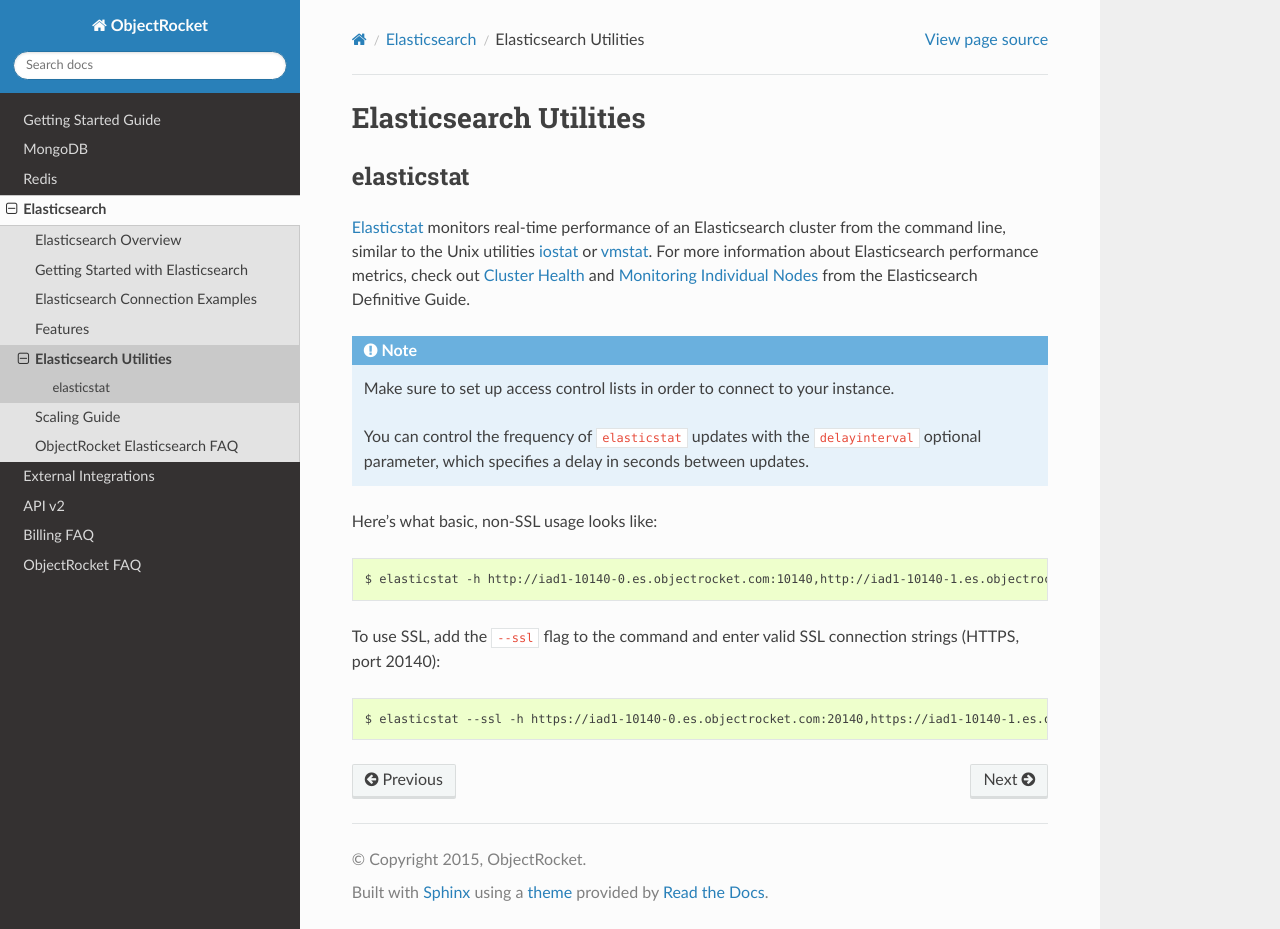
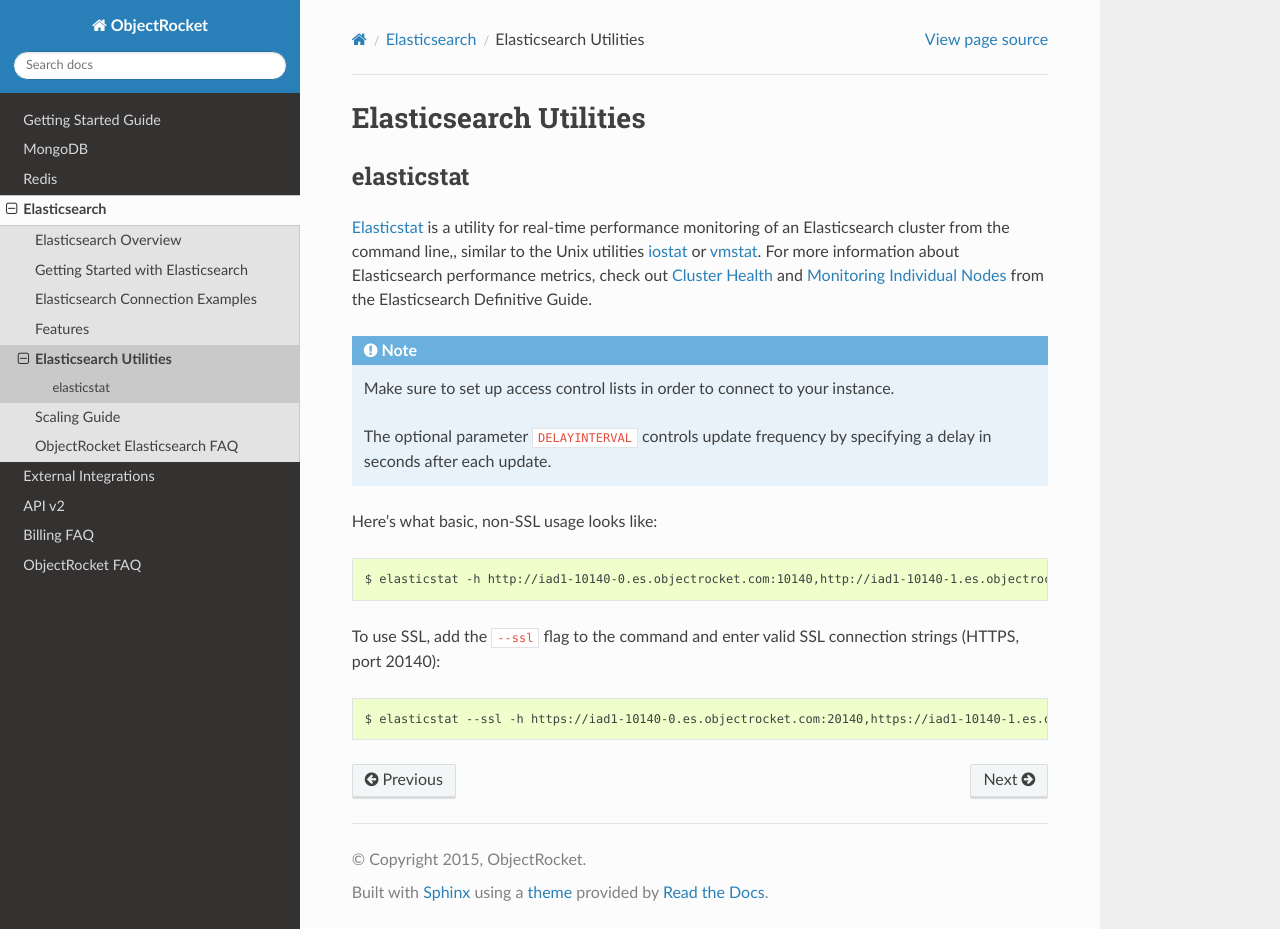
Before and after one commit to zcorleissen/documentation, a Sphinx documentation site: the page built from source/elastic_utilities.rst, in a window 1280 px wide and 929 px high. Built offline with Sphinx 7.4.7 and the Read the Docs theme 2.0.0, drawn with Linux system fonts in a browser that asks for light colours.

Commit message:
Incorporating feedback from inline comments

```diff
--- a/source/elastic_faq.rst
+++ b/source/elastic_faq.rst
@@ -56,6 +56,6 @@
 What are the default numbers of shards and replicas per index?
 ~~~~~~~~~~~~~~~~~~~~~~~~~~~~~~~~~~~~~~~~~~~~~~~~~~~~~~~~~~~~~~
 
-New indexes have 5 primary shards, each with 1 replica shard, for a total of 10 shards for any new index. (ObjectRocket Elasticsearch instances use Elasticsearch default settings of ``number_of_shards = 5`` and ``number_of_replicas = 1``.)
+ObjectRocket Elasticsearch instances are configured with the standard Elasticsearch default settings of ``number_of_shards = 5`` and ``number_of_replicas = 1``. Any newly created index will have 5 primary shards, each with 1 replica shard (for a total of 10 shards for any new index).
 
 You can specify a different number of primary shards for new indexes, as described in the `Elasticsearch Create Index API <https://www.elastic.co/guide/en/elasticsearch/reference/current/indices-create-index.html>`_. If you would like to change these defaults for your ObjectRocket Elasticsearch instance, please contact `support@objectrocket.com <mailto:support@objectrocket.com>`_.
--- a/source/elastic_features.rst
+++ b/source/elastic_features.rst
@@ -6,7 +6,7 @@
 
 ObjectRocket includes a `Kibana <https://www.elastic.co/products/kibana/>`_ instance automatically configured to connect to your Elasticsearch cluster. Kibana builds rich visualizations of your Elasticseach data with charts and graphs.
 
-Under Instances > Instance Details, the *Connect* heading displays URLs for Kibana connections in plain text and SSL (transport).
+Under Instances > Instance Details, the *Connect* heading displays URLs for Kibana connections in plain text and SSL.
 
 .. note::
     Access to Kibana requires a Kibana-specific :ref:`access control list <elastic-access-control>` (ACL).
--- a/source/elastic_getting_started.rst
+++ b/source/elastic_getting_started.rst
@@ -16,7 +16,7 @@
 
     This can be almost anything, as any alpha numeric string is valid.
 
-#. Select Redis for the service. The type defaults to HA Redis.
+#. Select Elasticsearch for the service.
 
 .. image:: images/create_elastic.png
    :align: center
--- a/source/elastic_utilities.rst
+++ b/source/elastic_utilities.rst
@@ -4,12 +4,12 @@
 elasticstat
 -----------
 
-`Elasticstat <https://github.com/objectrocket/elasticstat>`_ monitors real-time performance of an Elasticsearch cluster from the command line, similar to the Unix utilities `iostat <http://linux.die.net/man/1/iostat>`_ or `vmstat <http://linux.die.net/man/8/vmstat>`_. For more information about Elasticsearch performance metrics, check out `Cluster Health <https://www.elastic.co/guide/en/elasticsearch/guide/current/_cluster_health.html>`_ and `Monitoring Individual Nodes <https://www.elastic.co/guide/en/elasticsearch/guide/current/_monitoring_individual_nodes.html>`_ from the Elasticsearch Definitive Guide.
+`Elasticstat <https://github.com/objectrocket/elasticstat>`_ is a utility for real-time performance monitoring of an Elasticsearch cluster from the command line,, similar to the Unix utilities `iostat <http://linux.die.net/man/1/iostat>`_ or `vmstat <http://linux.die.net/man/8/vmstat>`_. For more information about Elasticsearch performance metrics, check out `Cluster Health <https://www.elastic.co/guide/en/elasticsearch/guide/current/_cluster_health.html>`_ and `Monitoring Individual Nodes <https://www.elastic.co/guide/en/elasticsearch/guide/current/_monitoring_individual_nodes.html>`_ from the Elasticsearch Definitive Guide.
 
 .. note::
     Make sure to set up :ref:`access control lists <elastic-acl>` in order to connect to your instance.
 
-    You can control the frequency of ``elasticstat`` updates with the ``delayinterval`` optional parameter, which specifies a delay in seconds between updates.
+    The optional parameter ``DELAYINTERVAL`` controls update frequency by specifying a delay in seconds after each update.
 
 Here's what basic, non-SSL usage looks like:
 
```
